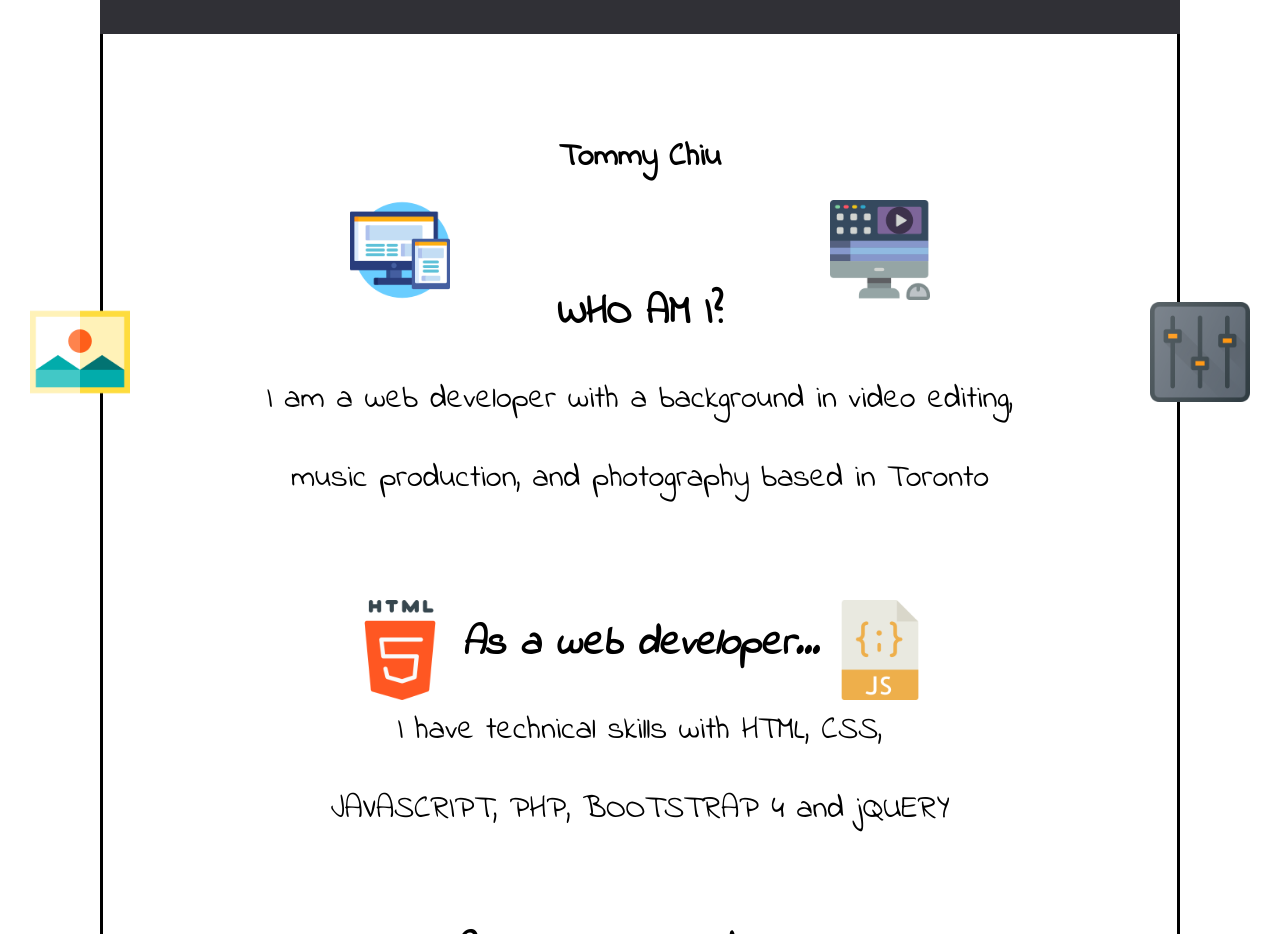
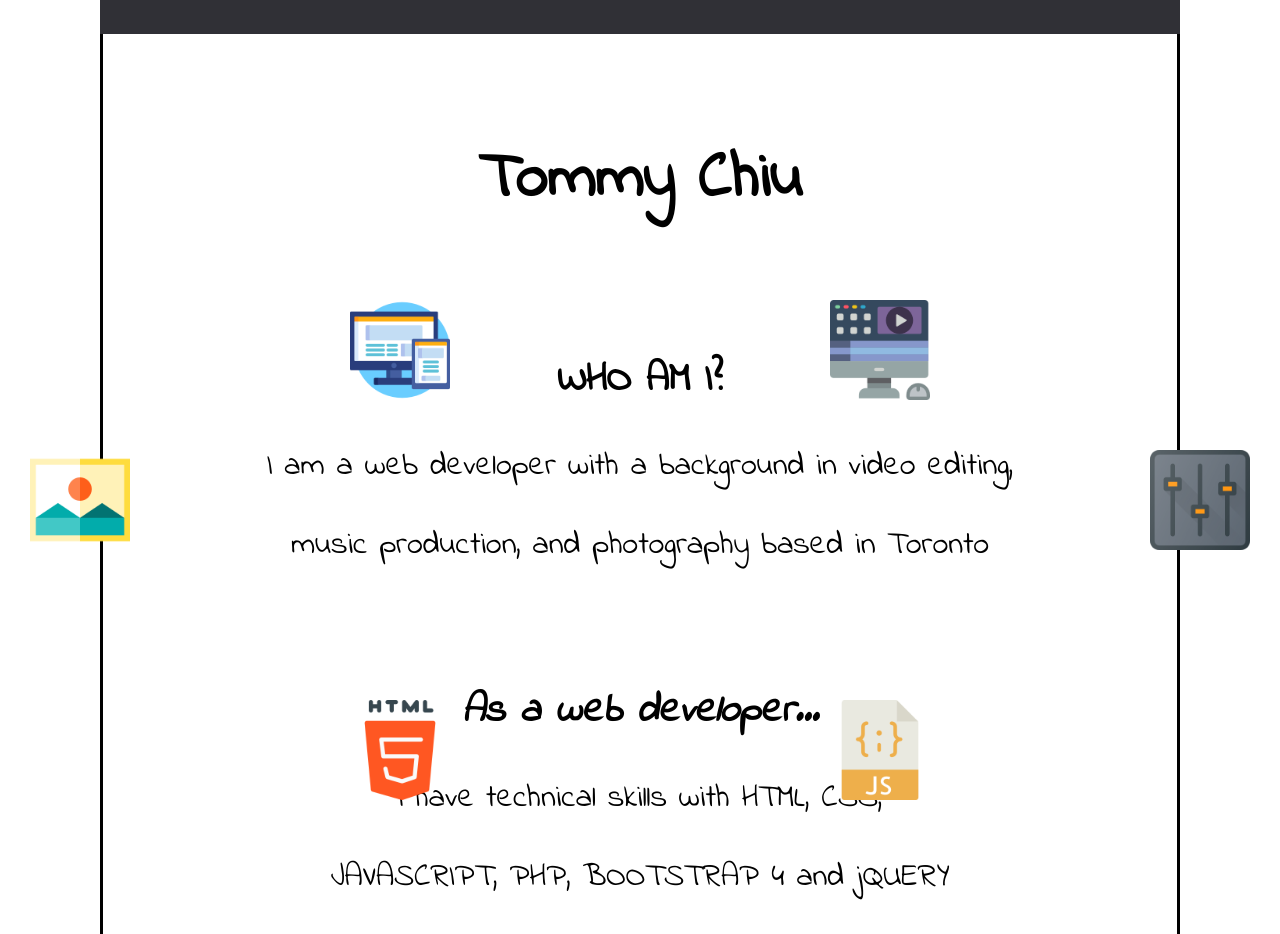
Before and after one commit to tomscdxvi/personal-site-project, a plain HTML site: page index.html in a window 1280 px wide. Shown: the part 800-1734 px from the top of the page. Drawn offline with Linux system fonts and the light colour scheme.

Commit message:
Update mainCSS.css

```diff
--- a/css/mainCSS.css
+++ b/css/mainCSS.css
@@ -66,7 +66,6 @@ h2 {
             text-decoration: none; }
             .github-link:active {
             text-decoration: none; }
-
 
     /* YOUTUBE HYPERLINK DECORATIONS */
 
@@ -149,6 +148,8 @@ h2 {
     left: 0px;
     top: 50px;
     font-size:8.645rem;}
+.full-name {
+    font-size:4.0rem;}
 
 /* ICONS */
 
@@ -156,52 +157,52 @@ h2 {
     position: absolute;
     height: 100px;
     left: 350px;
-    top:1000px;}
+    top:1100px;}
 .editing1 {
     position: absolute;
     height: 100px;
     right: 350px;
-    top:1000px;}
+    top:1100px;}
 .mixer {
     position: absolute;
     height: 100px;
     left:1150px;
-    top:1102px;}
+    top:1250px;}
 .photo1 {
     position: absolute;
     height: 100px;
     right:1150px;
-    top:1102px;}
+    top:1250px;}
 .html1 {
     position: absolute;
     height: 100px;
     left:350px;
-    top:1400px;}
+    top:1500px;}
 .js1 {
     position: absolute;
     height: 100px;
     right: 350px;
-    top:1400px;}
+    top:1500px;}
 .ps1 {
     position: absolute;
     height: 100px;
     right: 300px;
-    top:2000px;}
+    top:2050px;}
 .ai1 {
     position: absolute;
     height: 100px;
     left: 300px;
-    top:2000px;}
+    top:2050px;}
 .camera1 {
     position: absolute;
     height: 100px;
     left: 170px;
-    top:2200px;}
+    top:2255px;}
 .video-camera {
     position: absolute;
     height: 100px;
     right: 170px;
-    top:2200px;}
+    top:2255px;}
 
 /* BODY CONTENTS */
 
```
